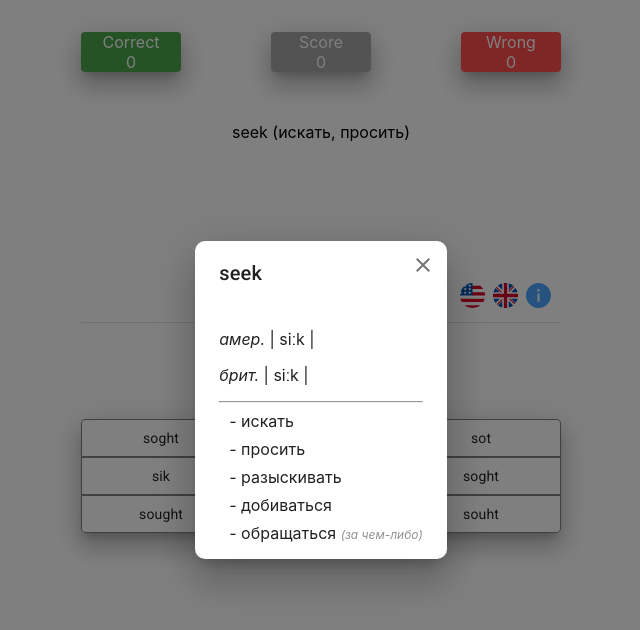
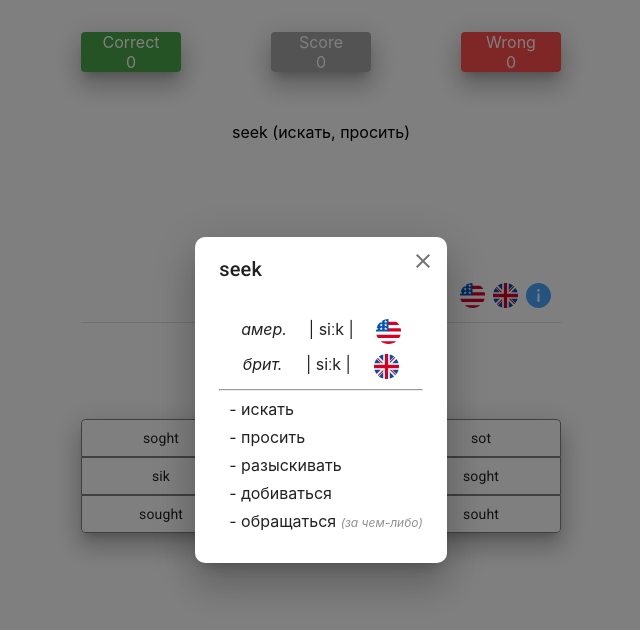
Before and after one commit to thedavidoff/english, a React (Create React App) app: page /2 in a window 1280 px wide. Both pictures are taken after a click on the icon 857 px from the left and 295 px from the top of the page. Shown: the top 630 px of the page, without its empty margins (319-959 px from the left). Built offline with nearby package versions, Linux system fonts and the light colour scheme; no server answers; data requests are answered from the project's data file.

Commit message:
Slightly changed appearance of the InfoModal popup window.

```diff
--- a/src/Audio.tsx
+++ b/src/Audio.tsx
@@ -6,9 +6,11 @@ import UK from "./sounds/uk";
 import USSVG from "./images/USSVG";
 import UKSVG from "./images/UKSVG";
 
-const Audio: React.FC<IAudioProps> = ({ word, lang, ...props }) => {
+const Audio: React.FC<IAudioProps> = React.memo(({ word, lang, ...props }) => {
   const [playUS]: any = useSound(US[word]);
   const [playUK]: any = useSound(UK[word]);
+
+  console.log("Audio");
 
   switch (lang) {
     case "us":
@@ -30,6 +32,6 @@ const Audio: React.FC<IAudioProps> = ({ word, lang, ...props }) => {
     default:
       return null;
   }
-};
+});
 
 export default Audio;
--- a/src/InfoModal.tsx
+++ b/src/InfoModal.tsx
@@ -8,13 +8,15 @@ import {
   DialogContent,
 } from "@material-ui/core";
 import CloseIcon from "@material-ui/icons/Close";
-import {IInfoModalProps} from "./interfaces";
+import { IInfoModalProps } from "./interfaces";
 import InfoSVG from "./images/InfoSVG";
-import {addItalicToLi} from "./utils";
+import { addItalicToLi } from "./utils";
+import Audio from "./Audio";
 
 const useStyles = makeStyles(() =>
   createStyles({
     infoModal: {
+      minWidth: 225,
       borderRadius: 10,
     },
     infoModalCloseButton: {
@@ -24,6 +26,14 @@ const useStyles = makeStyles(() =>
       "&:hover": {
         color: "#f00",
       },
+    },
+    infoModalDialogContent: {
+      padding: "8px 24px 24px 24px"
+    },
+    infoModalTranscriptionString: {
+      display: "flex",
+      justifyContent: "space-evenly",
+      margin: "10px 0"
     },
     infoModalTranslationsList: {
       margin: 0,
@@ -35,17 +45,17 @@ const useStyles = makeStyles(() =>
       },
       "& i": {
         fontSize: 12,
-        color: "#909090"
-      }
+        color: "#909090",
+      },
     },
   })
 );
 
 const InfoModal: React.FC<IInfoModalProps> = ({
-    word,
-    transcriptions,
-    translations,
-  }) => {
+  word,
+  transcriptions,
+  translations,
+}) => {
   const classes = useStyles();
   const [open, setOpen] = React.useState(false);
 
@@ -54,37 +64,43 @@ const InfoModal: React.FC<IInfoModalProps> = ({
   const handleOpen = () => setOpen(true);
   const handleClose = () => setOpen(false);
 
+  console.log("InfoModal");
+
   return (
     <>
-      <InfoSVG onClick={handleOpen}/>
+      <InfoSVG onClick={handleOpen} />
       <Dialog
         open={open}
         onClose={handleClose}
         scroll="body"
-        PaperProps={{classes: {root: classes.infoModal}}}
+        PaperProps={{ classes: { root: classes.infoModal } }}
         aria-labelledby="info-modal-title"
-        aria-describedby="info-modal--description"
+        aria-describedby="info-modal-description"
       >
         <IconButton
           aria-label="close"
           className={classes.infoModalCloseButton}
           onClick={handleClose}
         >
-          <CloseIcon/>
+          <CloseIcon />
         </IconButton>
         <DialogTitle id="info-modal-title">{word}</DialogTitle>
-        <DialogContent id="info-modal-description" ref={nodeRef} tabIndex={-1}>
-          <p>
-            <i>амер.</i> <span>| {transcriptions[word][0]} |</span>
-          </p>
+        <DialogContent className={classes.infoModalDialogContent} id="info-modal-description" ref={nodeRef} tabIndex={-1}>
+          <div className={classes.infoModalTranscriptionString}>
+            <i>амер.</i> <span>| {transcriptions[word][0]} | </span>
+            <Audio word={word} lang="us" />
+          </div>
           {transcriptions[word][1] ? (
-            <p>
-              <i>брит.</i> <span>| {transcriptions[word][1]} |</span>
-            </p>
+            <div className={classes.infoModalTranscriptionString}>
+              <i>брит.</i> <span>| {transcriptions[word][1]} | </span>
+              <Audio word={word} lang="uk" />
+            </div>
           ) : null}
-          <hr/>
+          <hr />
           <ul className={classes.infoModalTranslationsList}>
-            {translations.split("; ").map((t: string, index: number) => addItalicToLi(t, index))}
+            {translations
+              .split("; ")
+              .map((t: string, index: number) => addItalicToLi(t, index))}
           </ul>
         </DialogContent>
       </Dialog>
```
Also changed, not shown: 1 other file (tests, documents, lock files or other folders).
